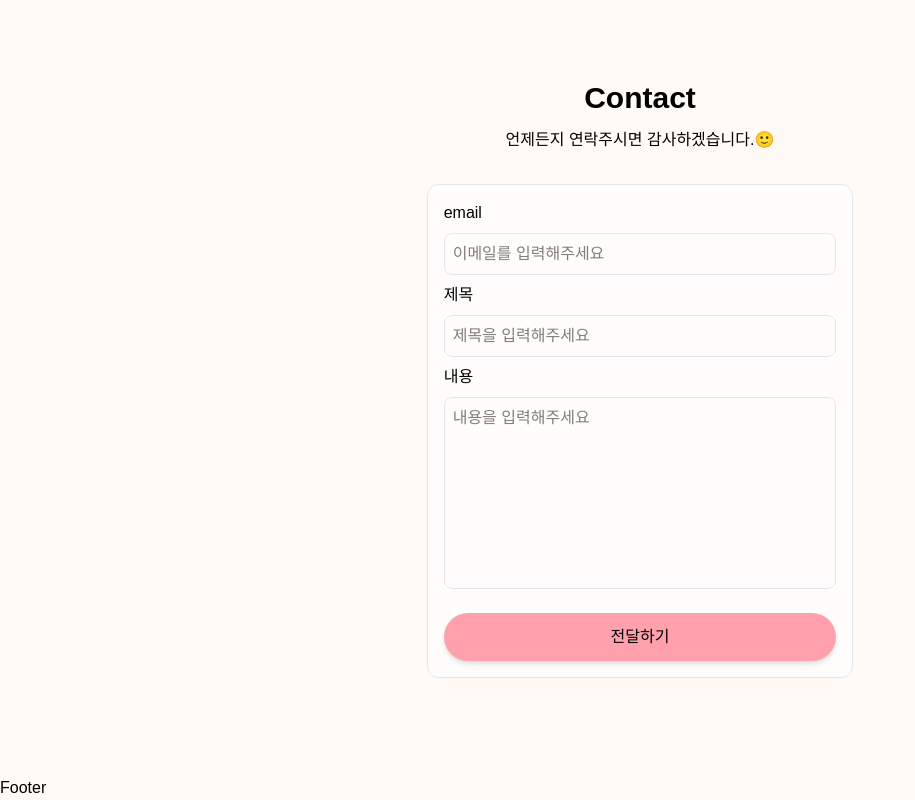
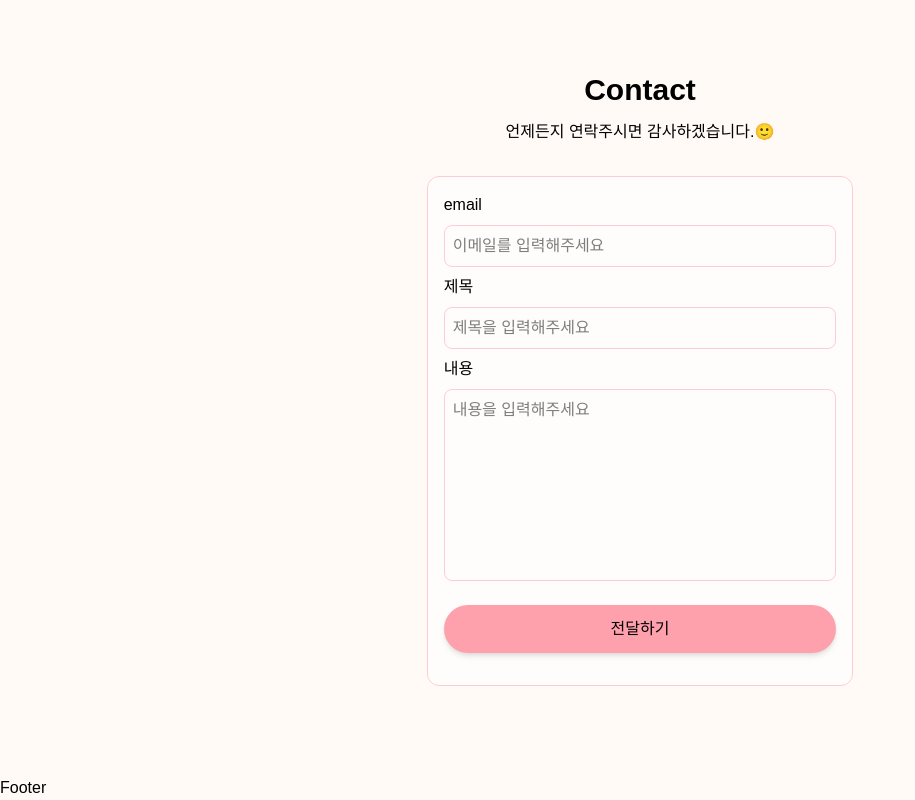
Before and after one commit to heerokj/my-portfolio, a Next.js app: page / in a window 1280 px wide. Shown: the part 4024-4824 px from the top of the page, without its empty margins (0-915 px from the left). Built offline with nearby package versions, Linux system fonts and the light colour scheme; a web font is replaced by a local one.

Commit message:
스타일 수정

```diff
--- a/src/components/ContactForm.jsx
+++ b/src/components/ContactForm.jsx
@@ -23,7 +23,7 @@ export default function ContactForm() {
   };
 
   return (
-    <form className="border border-gray-200 bg-[#fffdfc] p-4 flex flex-col gap-2 w-1/3 rounded-xl mt-6">
+    <form className="border border-rose-200 bg-[#fffdfc] p-4 flex flex-col gap-2 w-1/3 rounded-xl mt-6">
       <label htmlFor="email">email</label>
       <input
         type="email"
@@ -33,7 +33,7 @@ export default function ContactForm() {
         value={form.email}
         onChange={handleChange}
         required
-        className="border border-gray-200 p-2 rounded-lg"
+        className="border border-rose-200 p-2 rounded-lg"
       />
       <label htmlFor="title">제목</label>
       <input
@@ -44,7 +44,7 @@ export default function ContactForm() {
         value={form.title}
         onChange={handleChange}
         required
-        className="border border-gray-200 p-2 rounded-lg"
+        className="border border-rose-200 p-2 rounded-lg"
       />
       <label htmlFor="message">내용</label>
       <textarea
@@ -55,12 +55,12 @@ export default function ContactForm() {
         value={form.message}
         onChange={handleChange}
         required
-        className="border border-gray-200 p-2 rounded-lg resize-none h-48"
+        className="border border-rose-200 p-2 rounded-lg resize-none h-48"
       />
       <button
         type="button"
         onClick={onSubmit}
-        className="rounded-full py-3 px-5 mt-4 shadow-md bg-rose-300"
+        className="rounded-full py-3 px-5 my-4 shadow-md bg-rose-300 hover:bg-rose-500"
       >
         전달하기
       </button>
```
